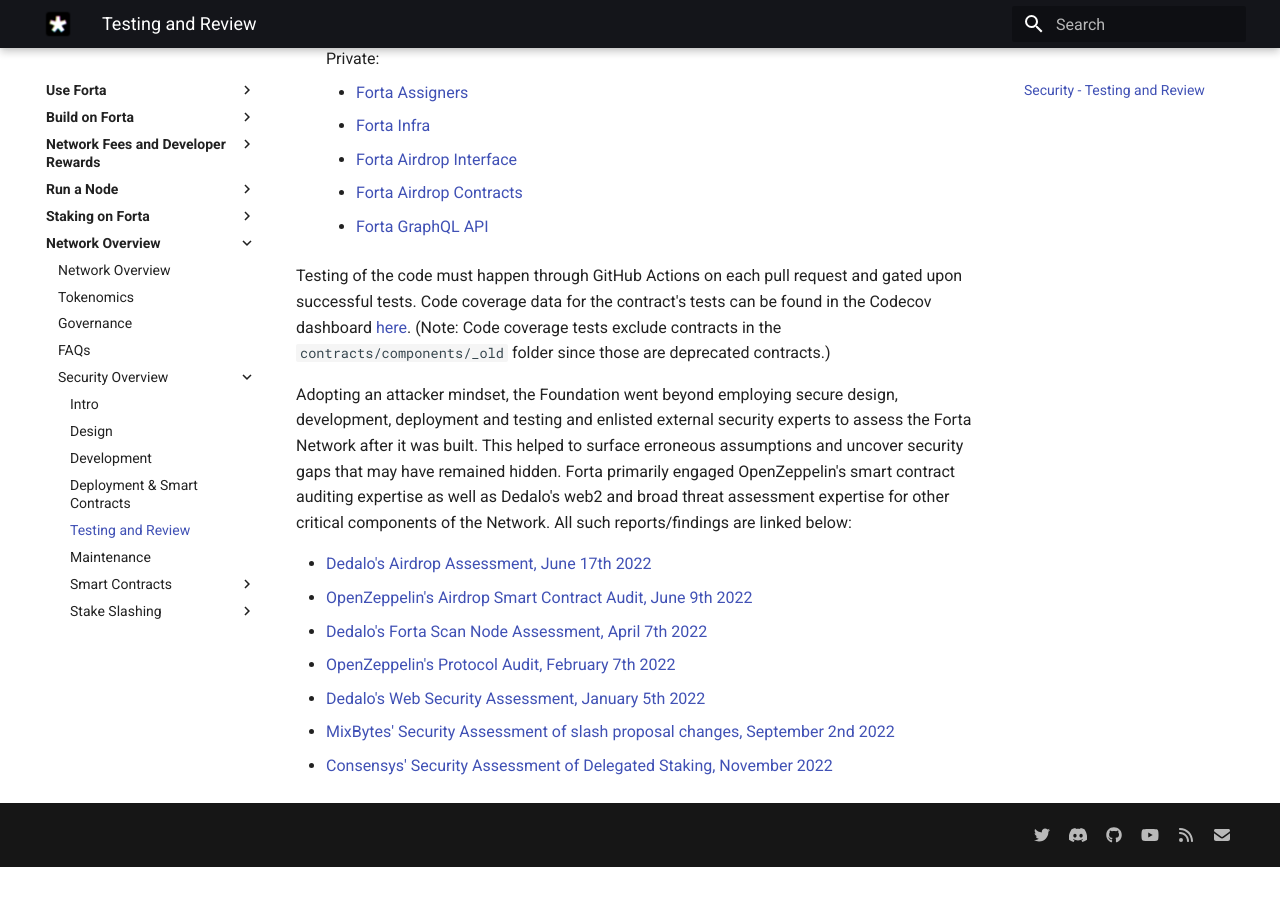
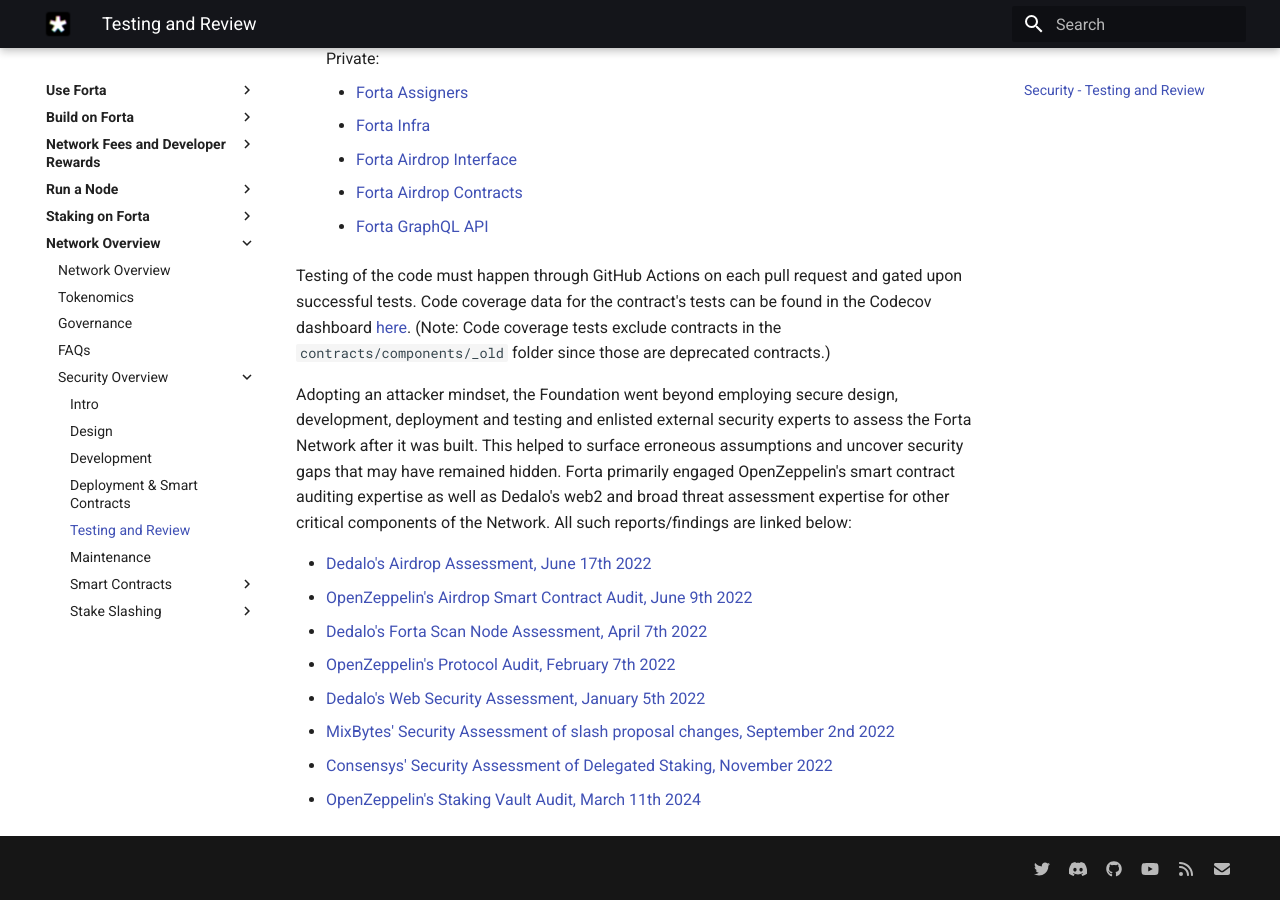
Before and after one commit to forta-network/docs, an MkDocs documentation site: the page built from docs/security-testing.md, in a window 1280 px wide and 900 px high, scrolled down 655 px. Built offline with MkDocs 1.6.1 and Material for MkDocs 9.7.7, drawn with Linux system fonts in a browser that asks for light colours; before the commit the page ends 1522 px from its top, so only the background shows below that.

Commit message:
Forta Valt Staking Audit

```diff
--- a/docs/security-testing.md
+++ b/docs/security-testing.md
@@ -38,3 +38,4 @@
 - [Dedalo's Web Security Assessment, January 5th 2022 ](../Forta-Report-DDL-05-01-2022.pdf)
 - [MixBytes' Security Assessment of slash proposal changes, September 2nd 2022](https://github.com/forta-network/forta-contracts/commit/c940dc39b94bc8be6c298deab92a3dd55527f321)
 - [Consensys' Security Assessment of Delegated Staking, November 2022](https://consensys.net/diligence/audits/2022/11/forta-delegated-staking/)
+- <a href="../Forta Staking Vault Final Report (March 2024)_">OpenZeppelin's Staking Vault Audit, March 11th 2024</a>
```
Also changed, not shown: 1 other file.
